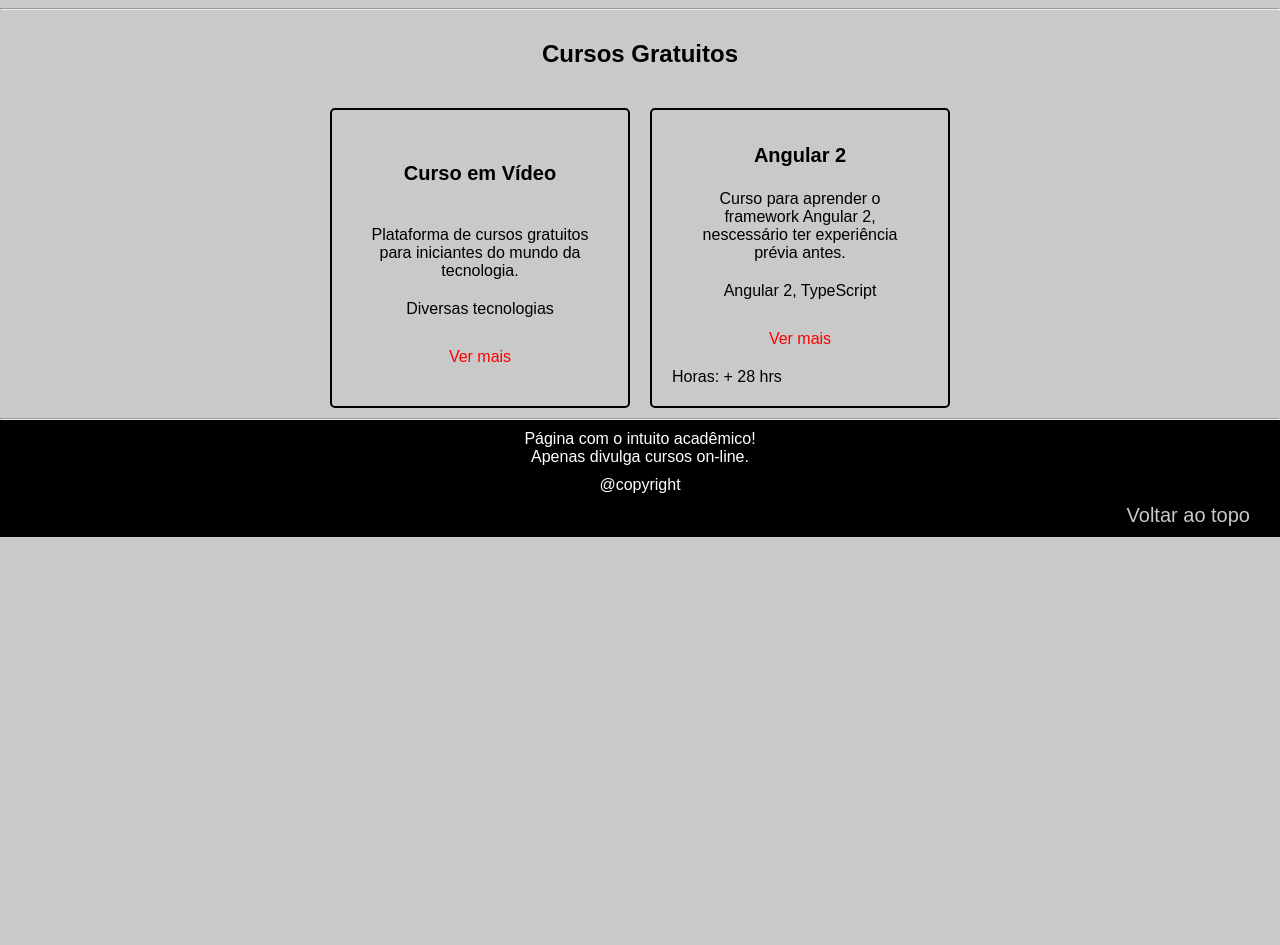
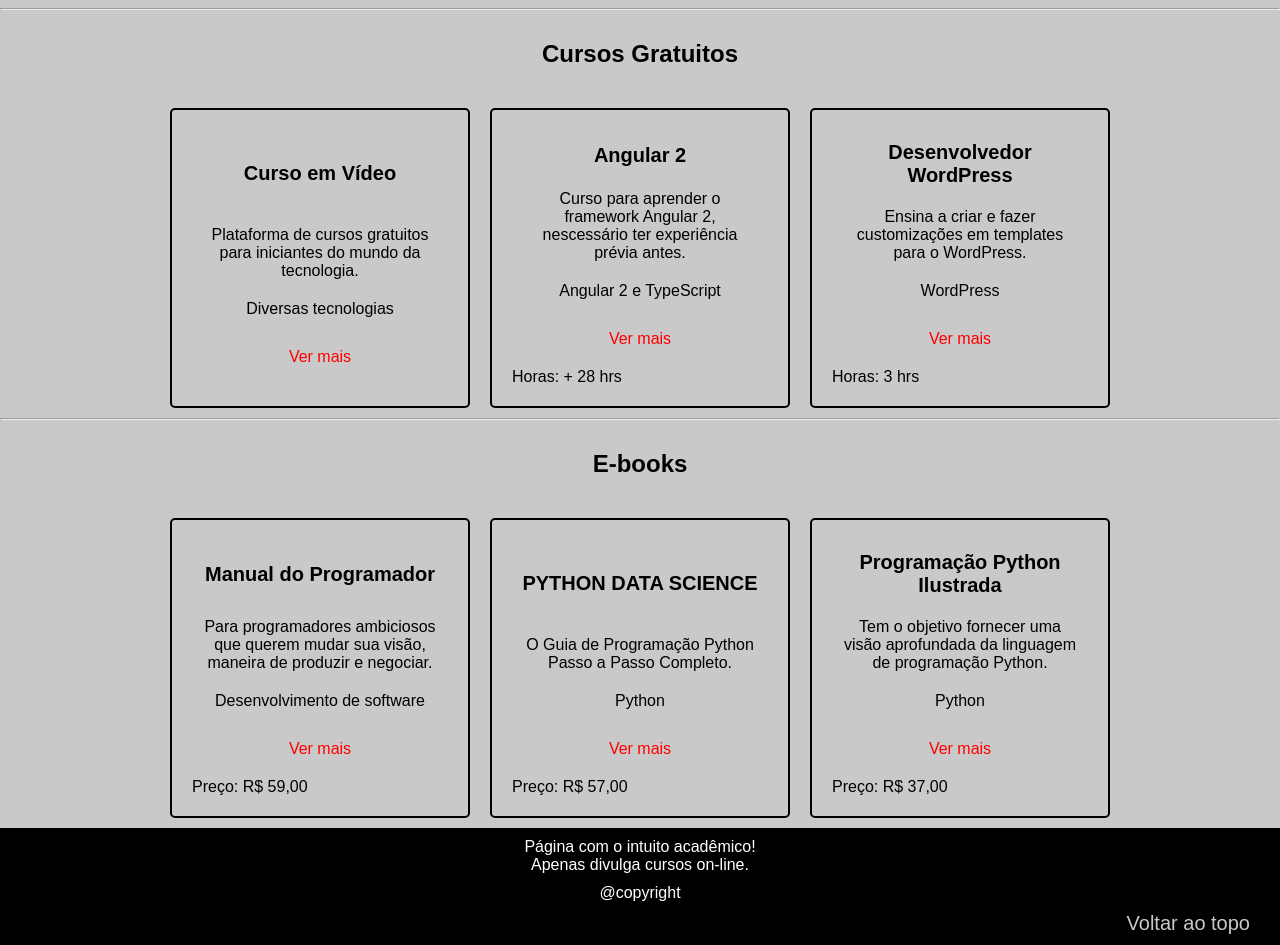
Before and after one commit to William-Dias-Marcos/Courses_Angular, an Angular app: page / in a window 1280 px wide. Shown: the part 880-1825 px from the top of the page. Before the commit the page ends 1417 px from the top, so only its background shows below. Built offline with nearby package versions, Linux system fonts and the light colour scheme.

Commit message:
book component creation

```diff
--- a/src/app/app.component.html
+++ b/src/app/app.component.html
@@ -1,4 +1,5 @@
 <app-header></app-header>
 <app-paid-courses></app-paid-courses>
 <app-free-courses></app-free-courses>
+<app-online-books></app-online-books>
 <app-footer></app-footer>
--- a/src/app/components/courses/courses.service.ts
+++ b/src/app/components/courses/courses.service.ts
@@ -87,9 +87,45 @@
         courseName: 'Angular 2',
         description:
           'Curso para aprender o framework Angular 2, nescessário ter experiência prévia antes.',
-        technologies: 'Angular 2, TypeScript',
+        technologies: 'Angular 2 e TypeScript',
         url: 'https://loiane.training/curso/angular',
         hours: '+ 28 hrs',
+      },
+      {
+        courseName: 'Desenvolvedor WordPress',
+        description:
+          'Ensina a criar e fazer customizações em templates para o WordPress.',
+        technologies: 'WordPress',
+        url: 'https://university.br.rockcontent.com/courses/desenvolvedor-wordpress-cert',
+        hours: '3 hrs',
+      },
+    ];
+  }
+
+  getOnlineBooks() {
+    return [
+      {
+        bookName: 'Manual do Programador',
+        description:
+          'Para programadores ambiciosos que querem mudar sua visão, maneira de produzir e negociar.',
+        technologies: 'Desenvolvimento de software',
+        url: 'https://go.hotmart.com/P77776584Q',
+        price: 'R$ 59,00',
+      },
+      {
+        bookName: 'PYTHON DATA SCIENCE',
+        description: 'O Guia de Programação Python Passo a Passo Completo.',
+        technologies: 'Python',
+        url: 'https://go.hotmart.com/C77776774V',
+        price: 'R$ 57,00',
+      },
+      {
+        bookName: 'Programação Python Ilustrada',
+        description:
+          'Tem o objetivo fornecer uma visão aprofundada da linguagem de programação Python.',
+        technologies: 'Python',
+        url: 'https://go.hotmart.com/B77776796E',
+        price: 'R$ 37,00',
       },
     ];
   }
--- /dev/null
+++ b/src/app/components/courses/online-books/online-books.component.css
@@ -0,0 +1,39 @@
+#titleOnlineBooks {
+  text-align: center;
+  margin: 30px;
+}
+.containerBooks {
+  display: flex;
+  justify-content: center;
+  flex-wrap: wrap;
+  gap: 20px;
+  padding: 10px;
+}
+.books {
+  width: 300px;
+  height: 300px;
+  display: flex;
+  flex-direction: column;
+  text-align: center;
+  border: 2px #000 solid;
+  border-radius: 5px;
+  padding: 20px;
+}
+.bookTitle {
+  font-size: 20px;
+  font-weight: bolder;
+  padding: 10px;
+  margin: auto;
+}
+.bookDescription {
+  padding: 10px;
+}
+.bookLink {
+  text-decoration: none;
+  padding: 20px;
+  color: rgb(255, 0, 0);
+}
+.bookInformation {
+  display: flex;
+  justify-content: space-between;
+}
--- /dev/null
+++ b/src/app/components/courses/online-books/online-books.component.html
@@ -0,0 +1,12 @@
+<h2 id="titleOnlineBooks">E-books</h2>
+<div class="containerBooks">
+  <div class="books" *ngFor="let book of onlineBooks">
+    <p class="bookTitle">{{ book.bookName }}</p>
+    <p class="bookDescription">{{ book.description }}</p>
+    <p class="bookDescription">{{ book.technologies }}</p>
+    <a class="bookLink" href="{{ book.url }}" target="_blank">Ver mais</a>
+    <div class="bookInformation">
+      <p>Preço: {{ book.price }}</p>
+    </div>
+  </div>
+</div>
--- /dev/null
+++ b/src/app/components/courses/online-books/online-books.component.ts
@@ -0,0 +1,15 @@
+import { Component } from '@angular/core';
+import { CoursesService } from '../courses.service';
+
+@Component({
+  selector: 'app-online-books',
+  templateUrl: './online-books.component.html',
+  styleUrls: ['./online-books.component.css'],
+})
+export class OnlineBooksComponent {
+  onlineBooks: any = [];
+
+  constructor(private coursesService: CoursesService) {
+    this.onlineBooks = this.coursesService.getOnlineBooks();
+  }
+}
--- a/src/app/components/header/header.component.html
+++ b/src/app/components/header/header.component.html
@@ -3,6 +3,6 @@
   <nav>
     <a class="links" href="#titlePaidCourses">Cursos Pagos</a>
     <a class="links" href="#titleFreeCourses">Cursos Gratuitos</a>
-    <a class="links" href="#">E-books</a>
+    <a class="links" href="#titleOnlineBooks">E-books</a>
   </nav>
 </header>
```
Also changed, not shown: src/app/components/courses/courses.module.ts (+7 -2 lines), 1 other file (tests, documents, lock files or other folders).
